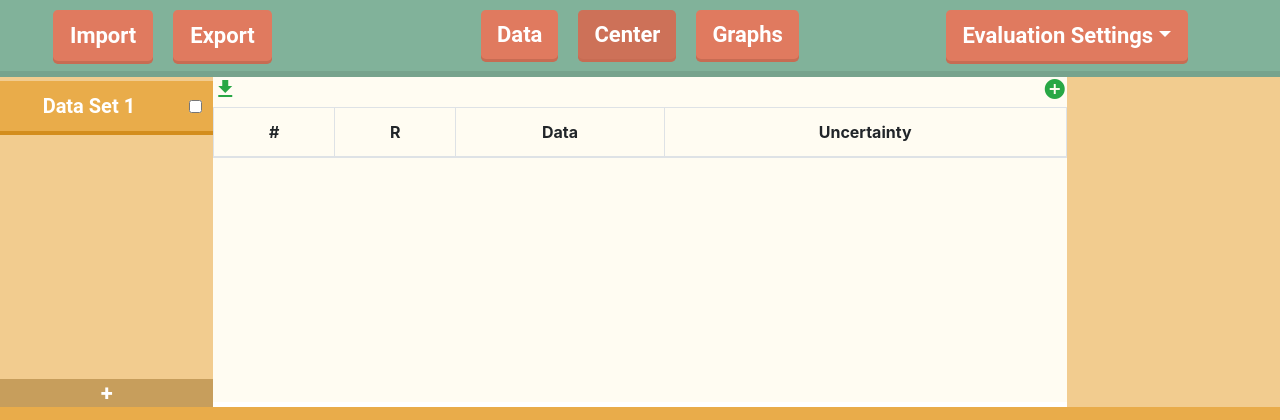
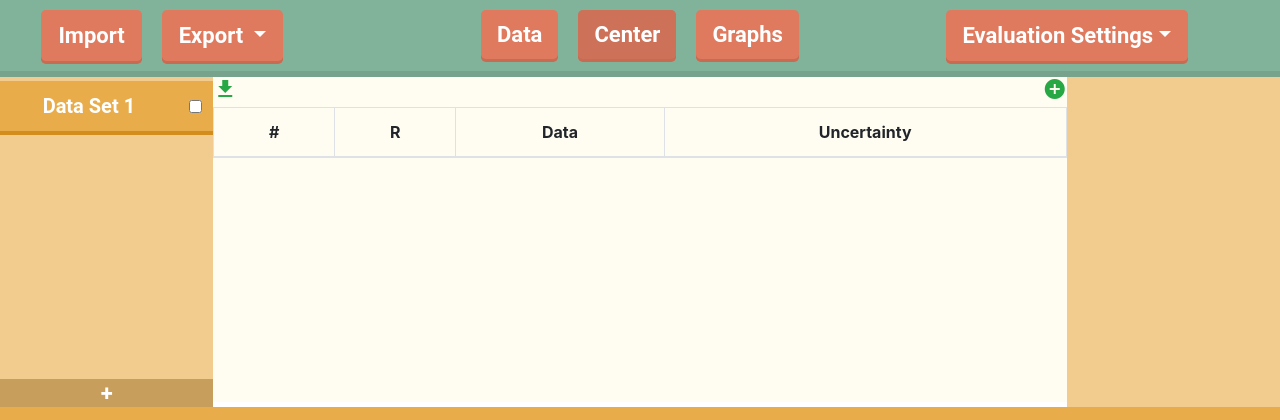
Before and after one commit to becker1998/Sigma-Chi, a PHP site: page /Index.html in a window 1280 px wide. Shown: the top 420 px of the page. Run offline with PHP 8.4, Linux system fonts and the light colour scheme; lists and menus that the app fills with data are empty.

Commit message:
front-end improvements
added dropdown to export button, fixed quality issues (cursor changing on elements where it shouldn't)

```diff
--- a/Index.html
+++ b/Index.html
@@ -22,13 +22,22 @@
   <div class="container-fluid ">
     <div class="row ">
       <div class="col d-flex flex-row top-panel nopadding">
-          <div class="col-4 d-flex justify-content-center import-button">
+          <div class="col-sm-4 d-flex justify-content-center import-button">
             <button type="file" onclick="document.getElementById('import').click();" class="btn btn-lg fontFix">Import
               <input class="input" type="file" id="import" name="filename" accept=".csv"
                 onChange="dataFile(this)"></button>
-                <button type="file" class="btn btn-lg fontFix">Export</button>
+                <div class="dropdown">
+                  <button class="btn btn-lg fontFix dropdown-toggle" type="button" id="exportButton" data-toggle="dropdown" aria-expanded="false">
+                    Export
+                  </button>
+                  <ul class="dropdown-menu export-menu mt-2 nopadding" aria-labelledby="exportButton">
+                    <li><a class="dropdown-item p-1 export-items"><b>Datasets</b></a></li>
+                    <li><a class="dropdown-item p-1 export-items"><b>Graphs</b></a></li>
+                    <li><a class="dropdown-item p-1 export-items"><b>Both</b></a></li>
+                  </ul>
+                </div>
           </div>
-          <div class="col-4 d-flex flex-row justify-content-center">
+          <div class="col-sm-4 d-flex flex-row justify-content-center">
             <div>
               <button id = "btn1" class=" btn1 btn-lg fontFix" onclick="expandTop()">Data</button>
             </div>
@@ -46,8 +55,8 @@
               <div class="dropdown-menu mt-2 bg-colour-evaluation-settings" aria-labelledby="eval-settings">
                 <form class="form-group container-fluid pl-0 w-100">
                   <div class="form-group row ml-3 mt-1">
-                    <div class="col-sm-12 header-font-evaluation-settings mb-1"><b>Input Data</b></div>
-                    <div class="col-sm-4">Uncertainty</div>
+                    <div class="col-sm-12 header-font-evaluation-settings mb-1 cursor-fix"><b>Input Data</b></div>
+                    <div class="col-sm-4 cursor-fix">Uncertainty</div>
                     <div class="col-sm-7">
                       <select class="form-select col-sm-8 select-width" id="uncertaintySelection"
                         onchange="updateEvaluationSettingsUncertainty();">
@@ -57,7 +66,7 @@
                         <option value="3">Three</option>
                       </select>
                     </div>
-                    <div class="col-sm-4 mt-1">Rejection</div>
+                    <div class="col-sm-4 mt-1 cursor-fix">Rejection</div>
                     <div class="col-sm-7">
                       <select class="form-select col-sm-8 mt-1 select-width" id="rejectionSelection"
                         onchange="updateEvaluationSettingsRejection();">
@@ -69,8 +78,8 @@
                     </div>
                   </div>
                   <div class="form-group row ml-3">
-                    <div class="col-sm-12 header-font-evaluation-settings mb-1"><b>Output Uncertainty</b></div>
-                    <div class="col-sm-4">Data</div>
+                    <div class="col-sm-12 header-font-evaluation-settings mb-1 cursor-fix"><b>Output Uncertainty</b></div>
+                    <div class="col-sm-4 cursor-fix">Data</div>
                     <div class="col-sm-7">
                       <select class="form-select col-sm-8 select-width" id="dataSelection"
                         onchange="updateEvaluationSettingsData();">
@@ -80,7 +89,7 @@
                         <option value="3">Three</option>
                       </select>
                     </div>
-                    <div class="col-sm-4 mt-1">Wtd. Avg.</div>
+                    <div class="col-sm-4 mt-1 cursor-fix">Wtd. Avg.</div>
                     <div class="col-sm-7">
                       <select class="form-select col-sm-8 mt-1 select-width" id="wtdAvgSelection"
                         onchange="updateEvaluationSettingsWtdAvg();">
@@ -92,8 +101,8 @@
                     </div>
                   </div>
                   <div class="form-group row ml-3">
-                    <div class="col-sm-12 header-font-evaluation-settings mb-1"><b>Kernel Density Estimation</b></div>
-                    <div class="col-sm-4">Function</div>
+                    <div class="col-sm-12 header-font-evaluation-settings mb-1 cursor-fix"><b>Kernel Density Estimation</b></div>
+                    <div class="col-sm-4 cursor-fix">Function</div>
                     <div class="col-sm-7">
                       <select class="form-select col-sm-8 select-width" id="functionSelection"
                         onchange="updateEvaluationSettingsFunction();">
@@ -103,7 +112,7 @@
                         <option value="3">Three</option>
                       </select>
                     </div>
-                    <div class="col-sm-4 mt-1">Bandwidth</div>
+                    <div class="col-sm-4 mt-1 cursor-fix">Bandwidth</div>
                     <div class="col-sm-7">
                       <select class="form-select col-sm-8 mt-1 select-width" id="bandwidthSelection"
                         onchange="updateEvaluationSettingsBandwidth();">
--- a/css/main.css
+++ b/css/main.css
@@ -294,4 +294,26 @@ select:hover {
   box-shadow: 0px 3px 0px 0px #b1604a !important;
 }
 
+.export-menu {
+  background-color: #f9f4e2 !important;
+  border-left-color: #e07a5f !important;
+  border-right-color: #e07a5f !important;
+  border-bottom-color: #e07a5f !important;
+  border-width: medium !important;
+}
+
+.export-items {
+  color: #3d405b !important;
+  font: bold;
+  cursor: default;
+}
+
+.export-items:hover {
+  background-color: #f7eac2 !important;
+}
+
+.cursor-fix {
+  cursor: default;
+}
+
 @import url("https://fonts.googleapis.com/css2?family=Roboto:ital,wght@0,100;0,300;0,400;0,500;0,700;0,900;1,100;1,300;1,400;1,500;1,700;1,900&display=swap");
```
